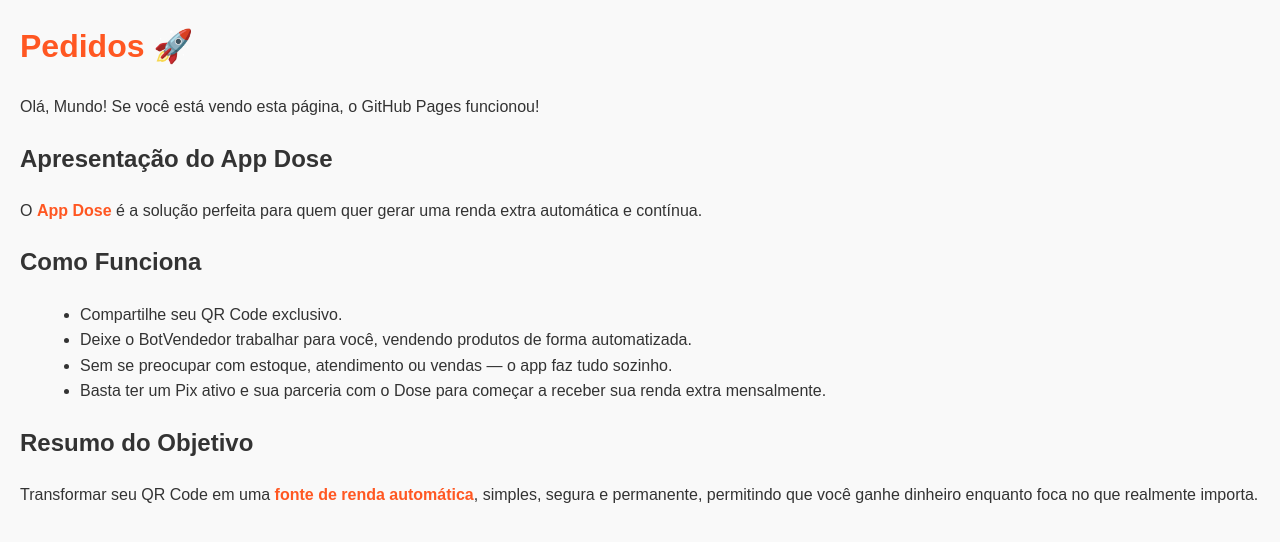
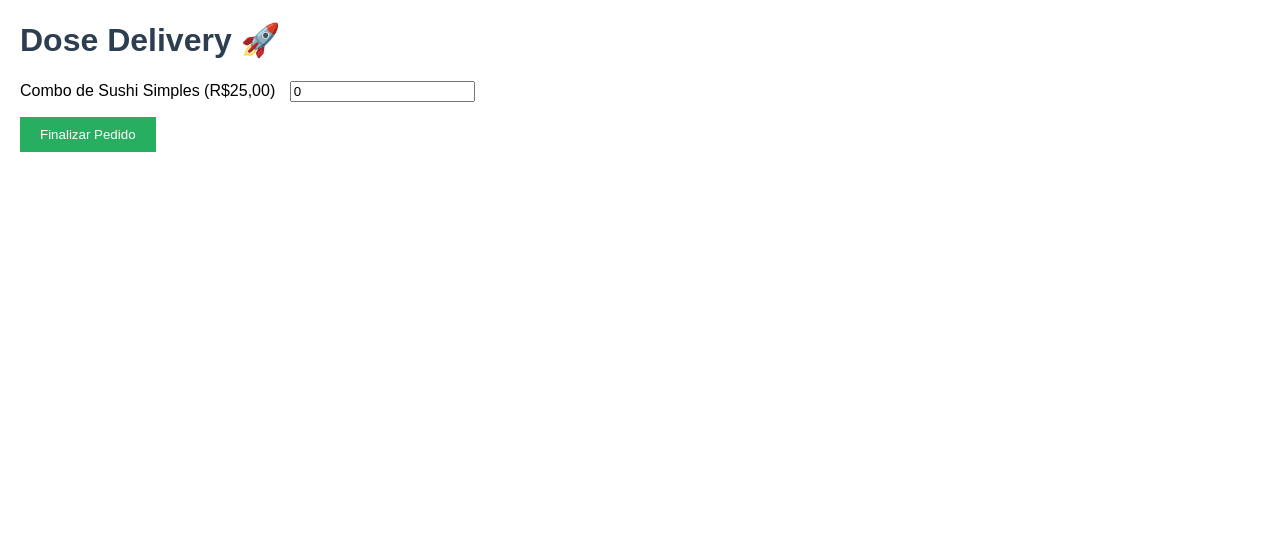
Before and after one commit to clarisonar-hub/Dose-Lojateste, a plain HTML site: page index.html in a window 1280 px wide. Drawn offline with Linux system fonts and the light colour scheme.

Commit message:
atualizacao

```diff
--- a/index.html
+++ b/index.html
@@ -1,52 +1,43 @@
-<!doctype html>
-<html lang="pt-BR">
+<!DOCTYPE html>
+<html lang="pt-br">
 <head>
-    <meta charset="utf-8">
+  <meta charset="UTF-8">
   <title>Dose Delivery</title>
   <style>
-      body {
-        font-family: Arial, sans-serif;
-        line-height: 1.6;
-        margin: 20px;
-        background-color: #f9f9f9;
-        color: #333;
-      }
-      h1 {
-        color: #ff5722;
-      }
-      h2 {
-        color: #333;
-      }
-      ul {
-        list-style: disc;
-        margin-left: 20px;
-      }
-      p {
-        margin-bottom: 15px;
-      }
-      .highlight {
-        font-weight: bold;
-        color: #ff5722;
-      }
+    body { font-family: Arial, sans-serif; margin: 20px; }
+    h1 { color: #2c3e50; }
+    .produto { margin-bottom: 15px; }
+    label { margin-right: 10px; }
+    button { padding: 10px 20px; background-color: #27ae60; color: white; border: none; cursor: pointer; }
+    button:hover { background-color: #2ecc71; }
   </style>
 </head>
 <body>
-    <h1>Pedidos 🚀</h1>
+  <h1>Dose Delivery 🚀</h1>
 
-    <p>Olá, Mundo! Se você está vendo esta página, o GitHub Pages funcionou!</p>
+  <div class="produto">
+    <label>Combo de Sushi Simples (R$25,00)</label>
+    <input type="number" id="combo" value="0" min="0">
+  </div>
 
-    <h2>Apresentação do App Dose</h2>
-    <p>O <span class="highlight">App Dose</span> é a solução perfeita para quem quer gerar uma renda extra automática e contínua.</p>
+  <button onclick="enviarPedido()">Finalizar Pedido</button>
 
-    <h2>Como Funciona</h2>
-    <ul>
-      <li>Compartilhe seu QR Code exclusivo.</li>
-      <li>Deixe o BotVendedor trabalhar para você, vendendo produtos de forma automatizada.</li>
-      <li>Sem se preocupar com estoque, atendimento ou vendas — o app faz tudo sozinho.</li>
-      <li>Basta ter um Pix ativo e sua parceria com o Dose para começar a receber sua renda extra mensalmente.</li>
-    </ul>
+  <script>
+    function enviarPedido() {
+      const quantidade = document.getElementById('combo').value;
 
-    <h2>Resumo do Objetivo</h2>
-    <p>Transformar seu QR Code em uma <span class="highlight">fonte de renda automática</span>, simples, segura e permanente, permitindo que você ganhe dinheiro enquanto foca no que realmente importa.</p>
+      if (quantidade <= 0) {
+        alert("Escolha pelo menos 1 combo!");
+        return;
+      }
+
+      let mensagem = `Olá! Gostaria de pedir ${quantidade}x Combo de Sushi Simples. Total: R$${25 * quantidade}.`;
+
+      const numero = '5547992063317'; // substitua pelo seu número com DDD
+      const link = `https://wa.me/${numero}?text=${encodeURIComponent(mensagem)}`;
+
+      window.open(link, '_blank'); // abre WhatsApp
+    }
+  </script>
 </body>
 </html>
```
Lines whose indentation alone changed are shown as unchanged.
